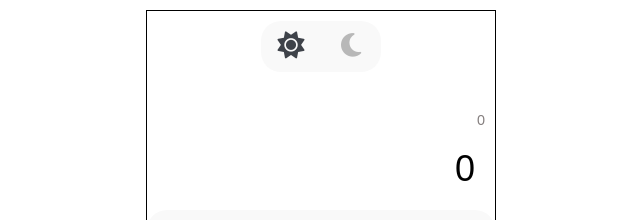
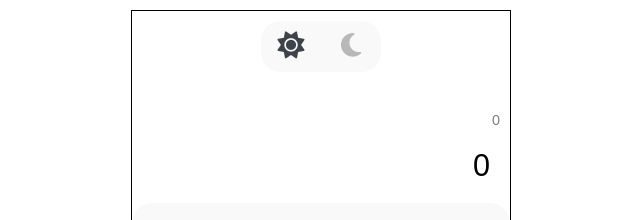
Before and after one commit to AsselAlAssel/Calculator, a plain HTML site: page index.html in a window 1280 px wide. Shown: the top 220 px of the page, without its empty margins (319-959 px from the left). Drawn offline with Linux system fonts and the light colour scheme.

Commit message:
chnage the fontsize on result Container an width for container

```diff
--- a/style.css
+++ b/style.css
@@ -91,7 +91,7 @@ html {
 }
 
 .container__show-result {
-    font-size: 2rem;
+    font-size: 1.7rem;
     padding: 10px;
     color: var(--color-showResult);
 }
@@ -156,7 +156,7 @@ html {
 
 @media (min-width: 768px) {
     .container {
-        max-width: 350px;
+        max-width: 380px;
         min-height: auto;
         margin-top: 10px;
     }
```
